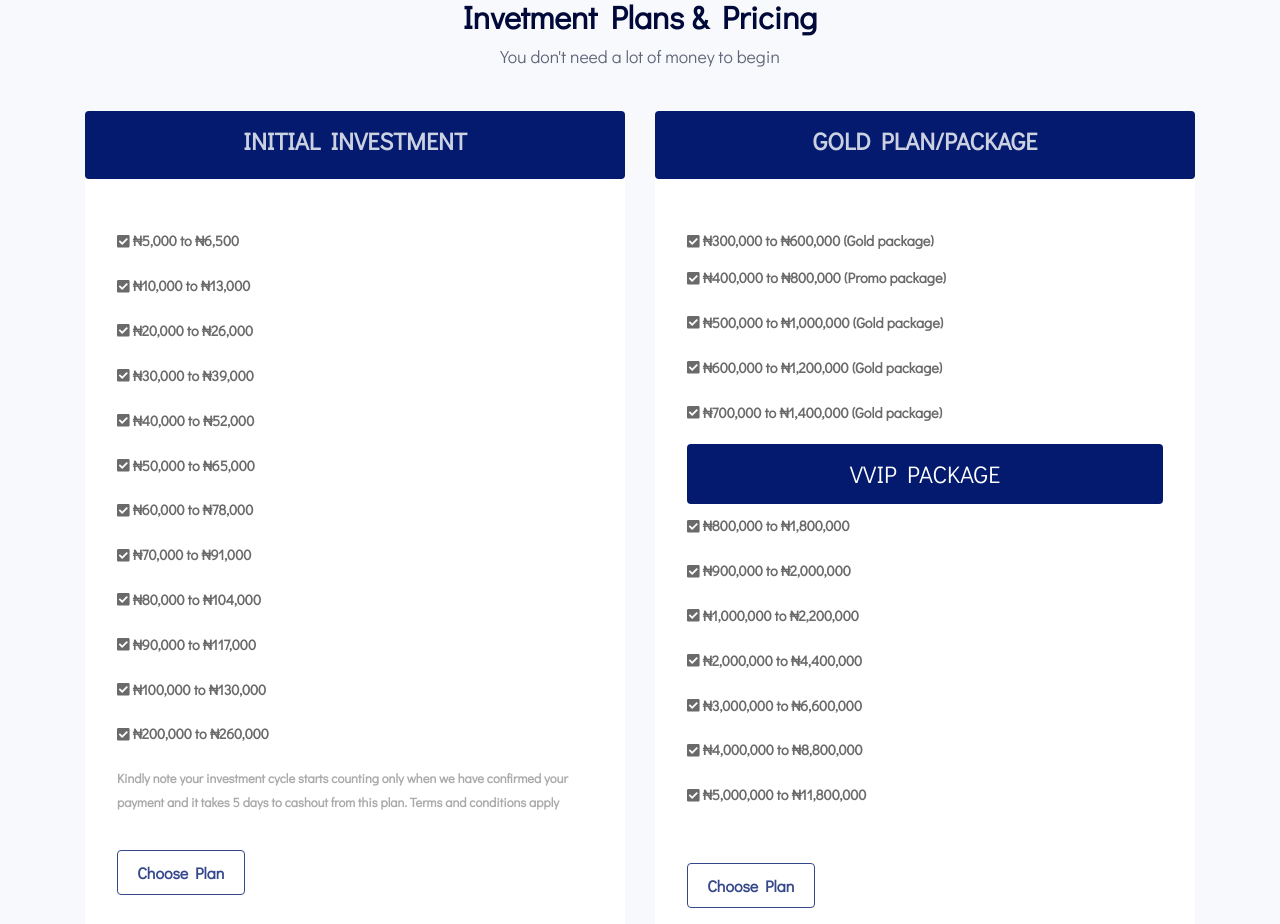
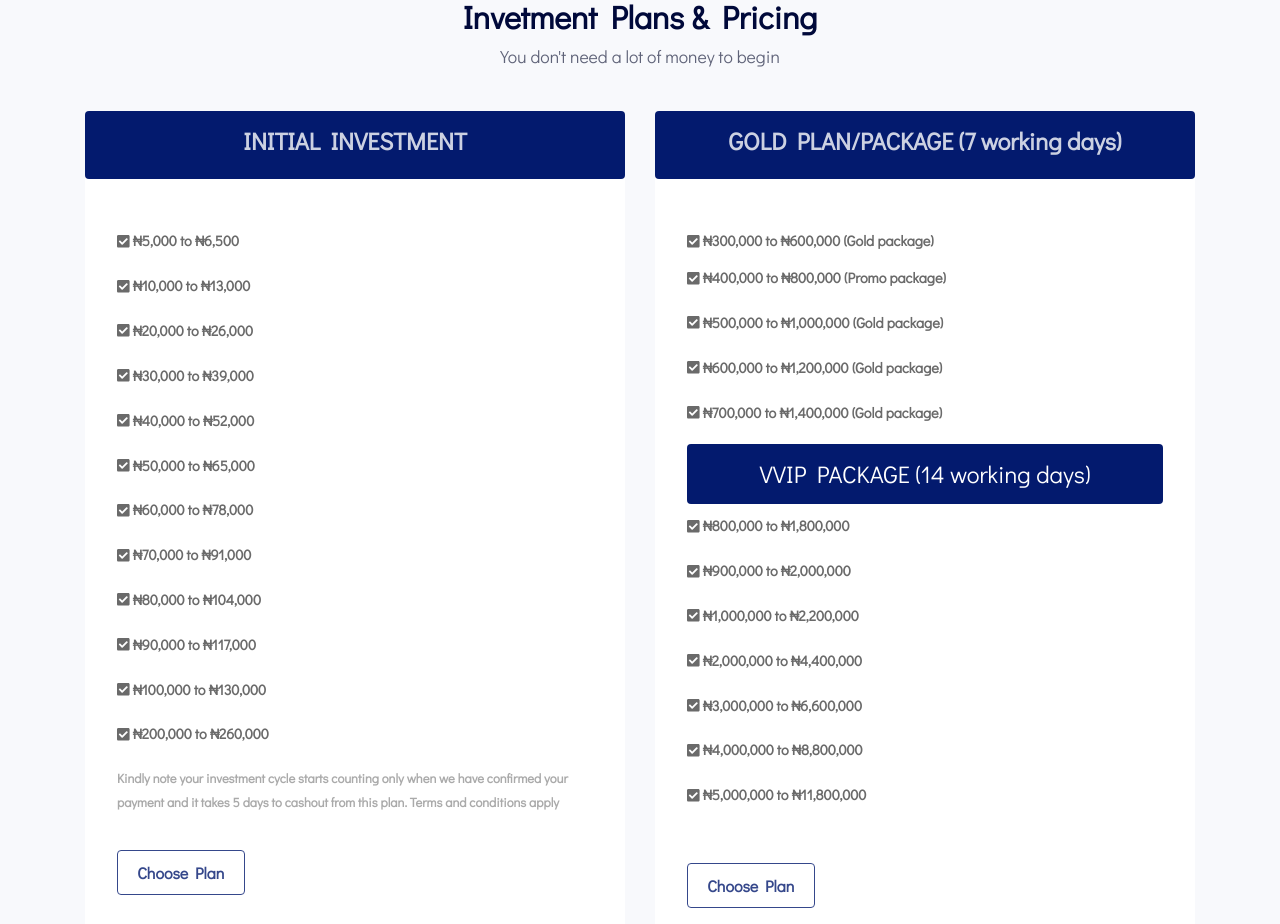
Before and after one commit to Achilles45/extraincome, a Vue app: page / in a window 1280 px wide. Shown: the part 2260-3184 px from the top of the page. Built offline with nearby package versions, Linux system fonts and the light colour scheme; no server answers.

Commit message:
More fixes

```diff
--- a/src/components/Pricing.vue
+++ b/src/components/Pricing.vue
@@ -48,7 +48,7 @@
               </div> -->
                <div class="card__content card3">
                  <div class="header text-center">
-                     <h4>GOLD PLAN/PACKAGE</h4>
+                     <h4>GOLD PLAN/PACKAGE (7 working days)</h4>
                  </div>
                  <div class="body">
                     <h6><i class="fa fa-check-square"></i> &#8358;300,000 to &#8358;600,000 (Gold package)</h6>
@@ -57,7 +57,7 @@
                     <h6 class="pb-2"><i class="fa fa-check-square"></i> &#8358;600,000 to &#8358;1,200,000 (Gold package)</h6>
                     <h6 class="pb-2"><i class="fa fa-check-square"></i> &#8358;700,000 to &#8358;1,400,000 (Gold package)</h6>
 
-                    <h4 class="header text-center">VVIP PACKAGE</h4>
+                    <h4 class="header text-center">VVIP PACKAGE (14 working days)</h4>
                     <h6 class="pb-2"><i class="fa fa-check-square"></i> &#8358;800,000 to &#8358;1,800,000</h6>
                     <h6 class="pb-2"><i class="fa fa-check-square"></i> &#8358;900,000 to &#8358;2,000,000</h6>
                     <h6 class="pb-2"><i class="fa fa-check-square"></i> &#8358;1,000,000 to &#8358;2,200,000</h6>
```
